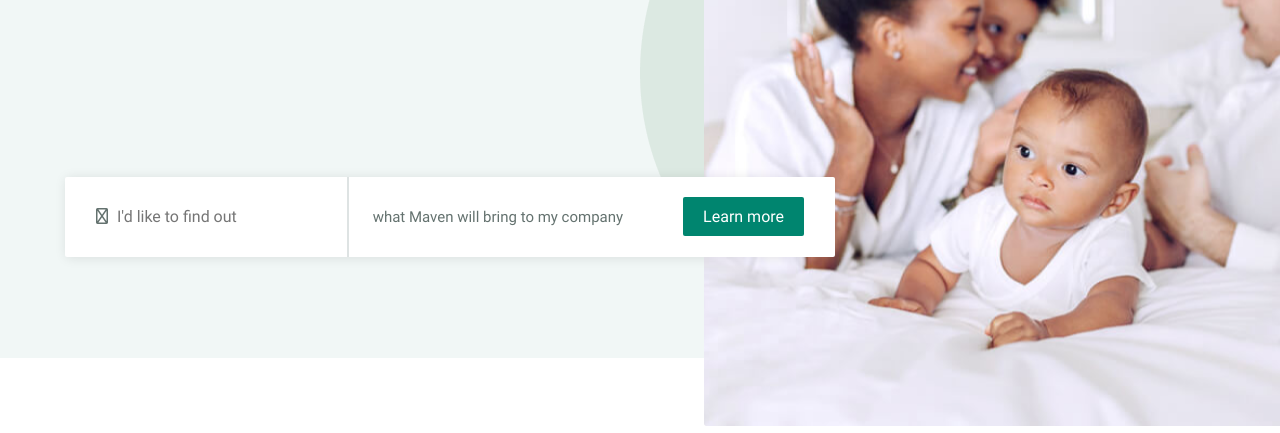
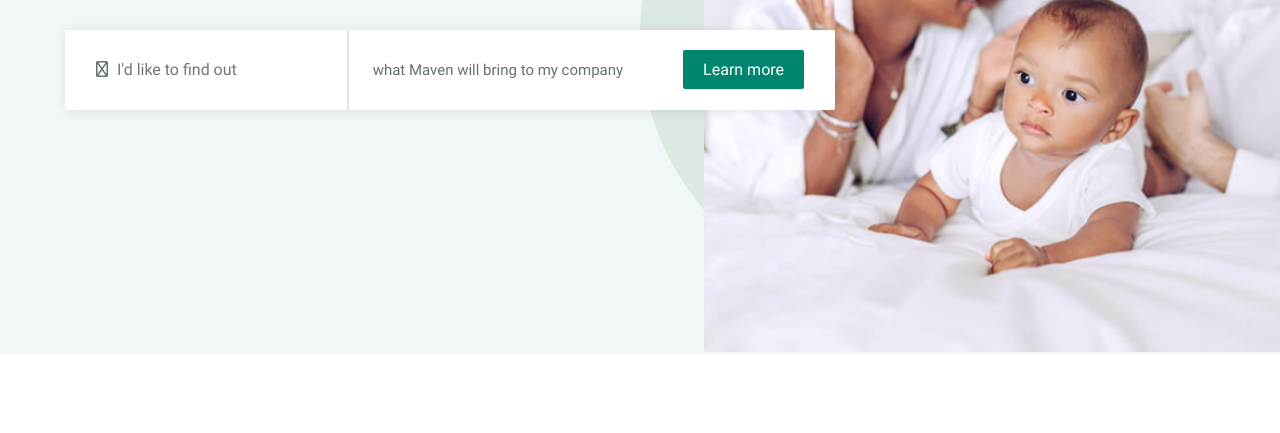
Before and after one commit to davronbek1978/maven, a plain HTML site: page index.html in a window 1280 px wide. Shown: the part 367-800 px from the top of the page. Drawn offline with Linux system fonts and the light colour scheme.

Commit message:
Update main.css

```diff
--- a/css/main.css
+++ b/css/main.css
@@ -32,7 +32,7 @@ ul {
 /* header start */
 .header {
     width: 100%;
-    min-height: 725px;
+    min-height: 721px;
     height: 100%;
     background: #F1F7F6;
     position: relative;
@@ -65,7 +65,7 @@ ul {
     border-radius: 2px;
     margin-top: 36px;
     position: absolute;
-    top: 70%;
+    top: 50%;
     z-index: 1;
 }
 
@@ -111,7 +111,7 @@ ul {
     width: 621px;
     height: 579px;
     position: absolute;
-    top: 20%;
+    top: 15%;
     left: 50%;
 }
 
@@ -121,9 +121,8 @@ ul {
     border-radius: 2px;
     position: absolute;
     left: 55%;
-    top: 30%;
+    top: 20%;
 }
-
 /* header end */
 
 /* main start */
```
